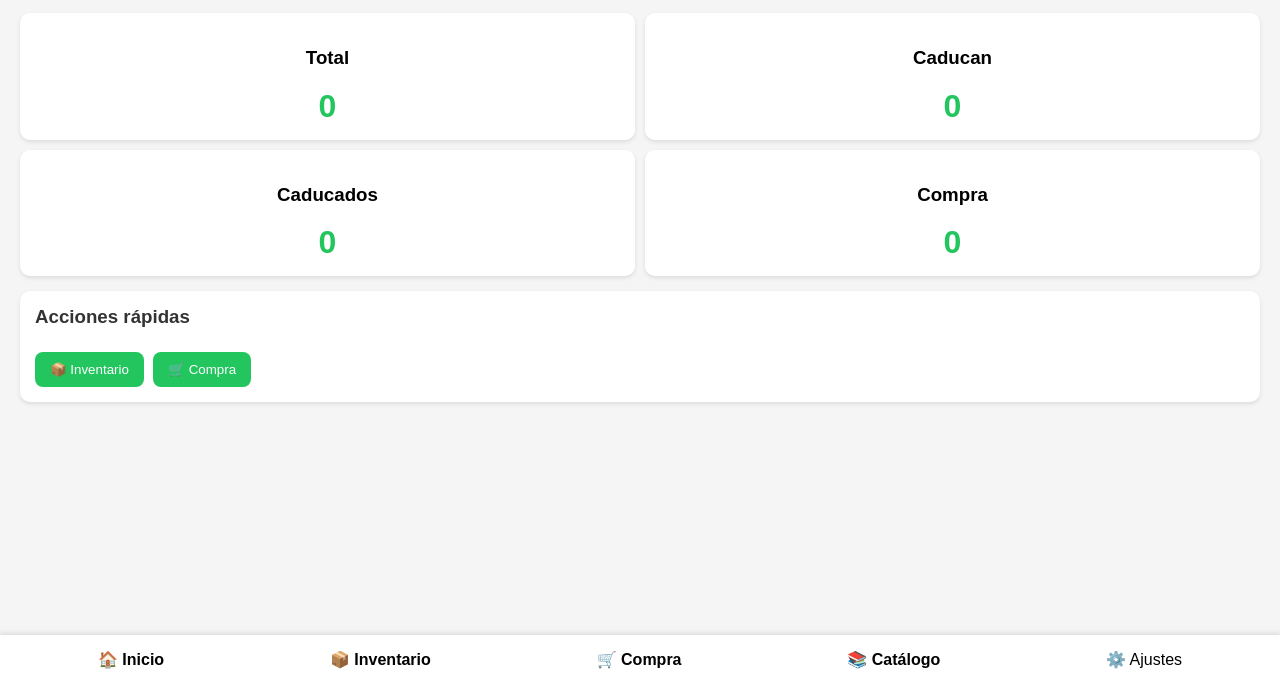
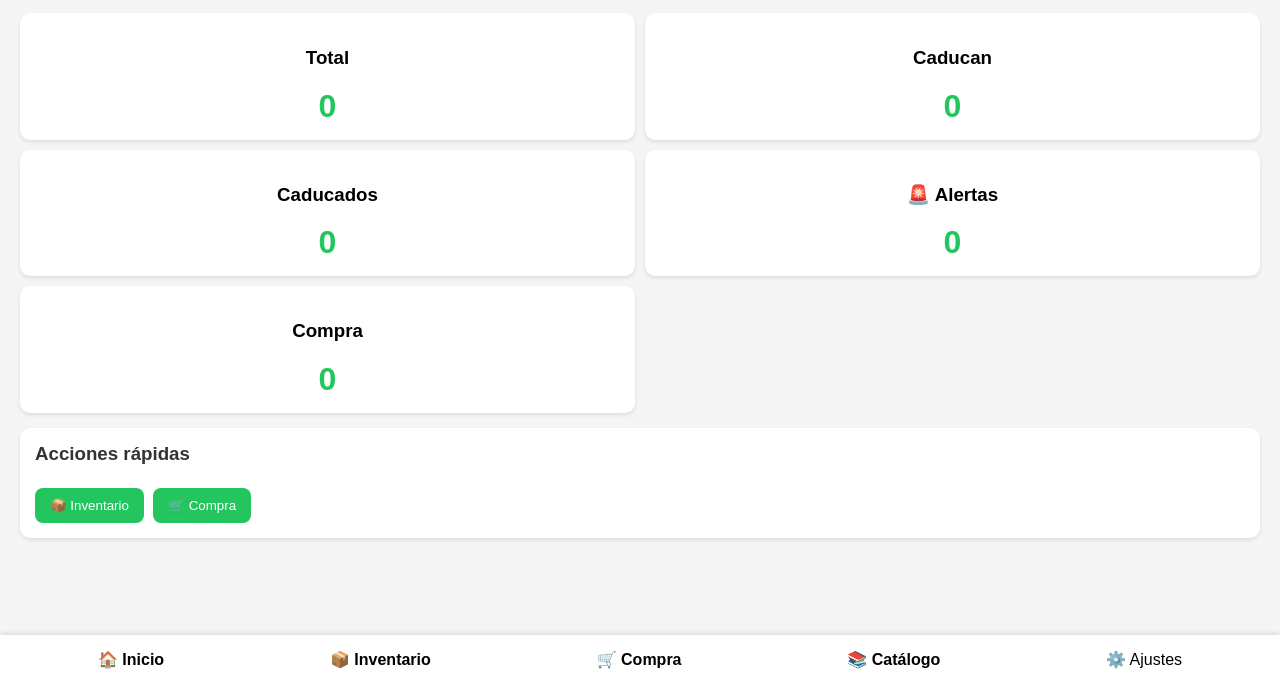
Before and after one commit to CarlosRguez10/foodmind-app-web, a plain HTML site: page index.html in a window 1280 px wide. Shown: the part 116-800 px from the top of the page. Drawn offline with Linux system fonts and the light colour scheme.

Commit message:
Update index.html

```diff
--- a/index.html
+++ b/index.html
@@ -35,6 +35,13 @@
   </div>
 
   <div class="stat-card">
+    <h3>🚨 Alertas</h3>
+    <div id="alertasStock" class="stat-number">
+      0
+    </div>
+  </div>
+
+  <div class="stat-card">
     <h3>Compra</h3>
     <div id="compraPendiente" class="stat-number">0</div>
   </div>
```
